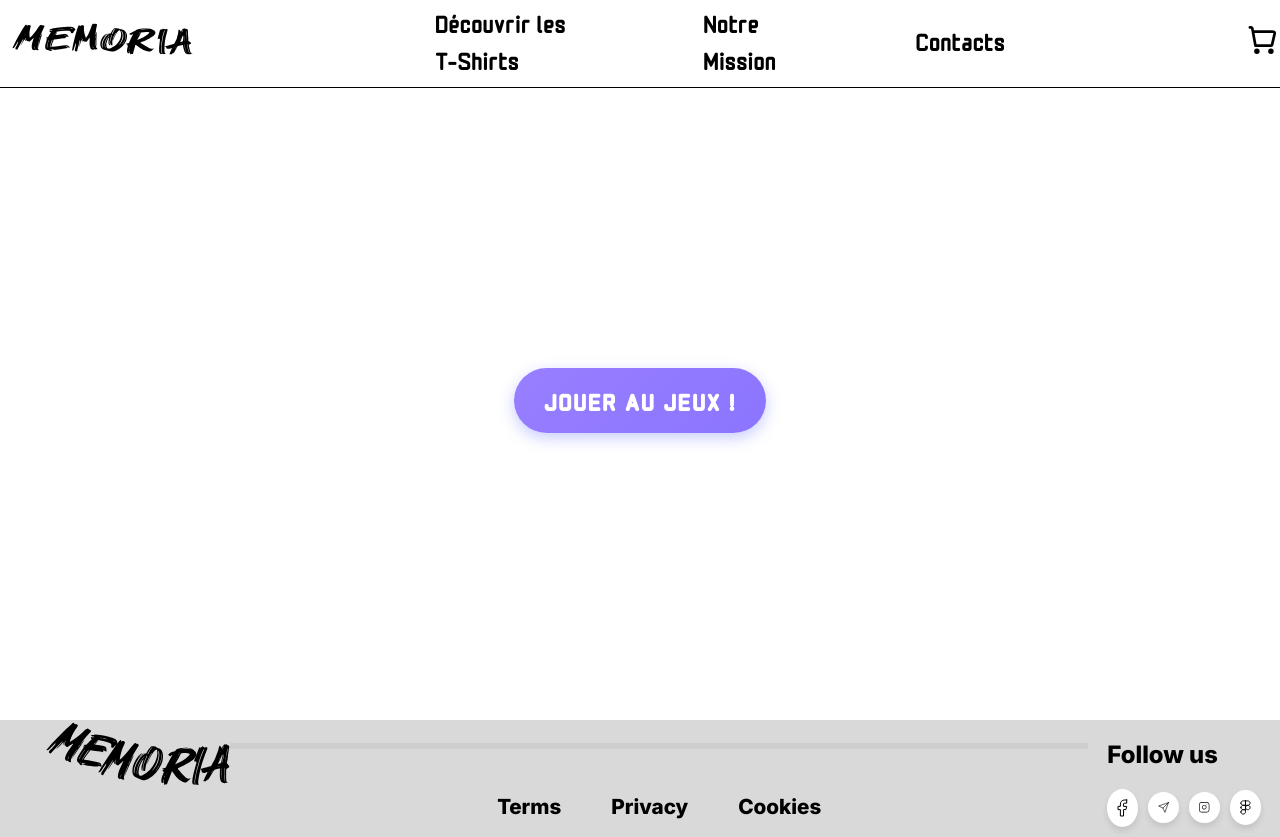
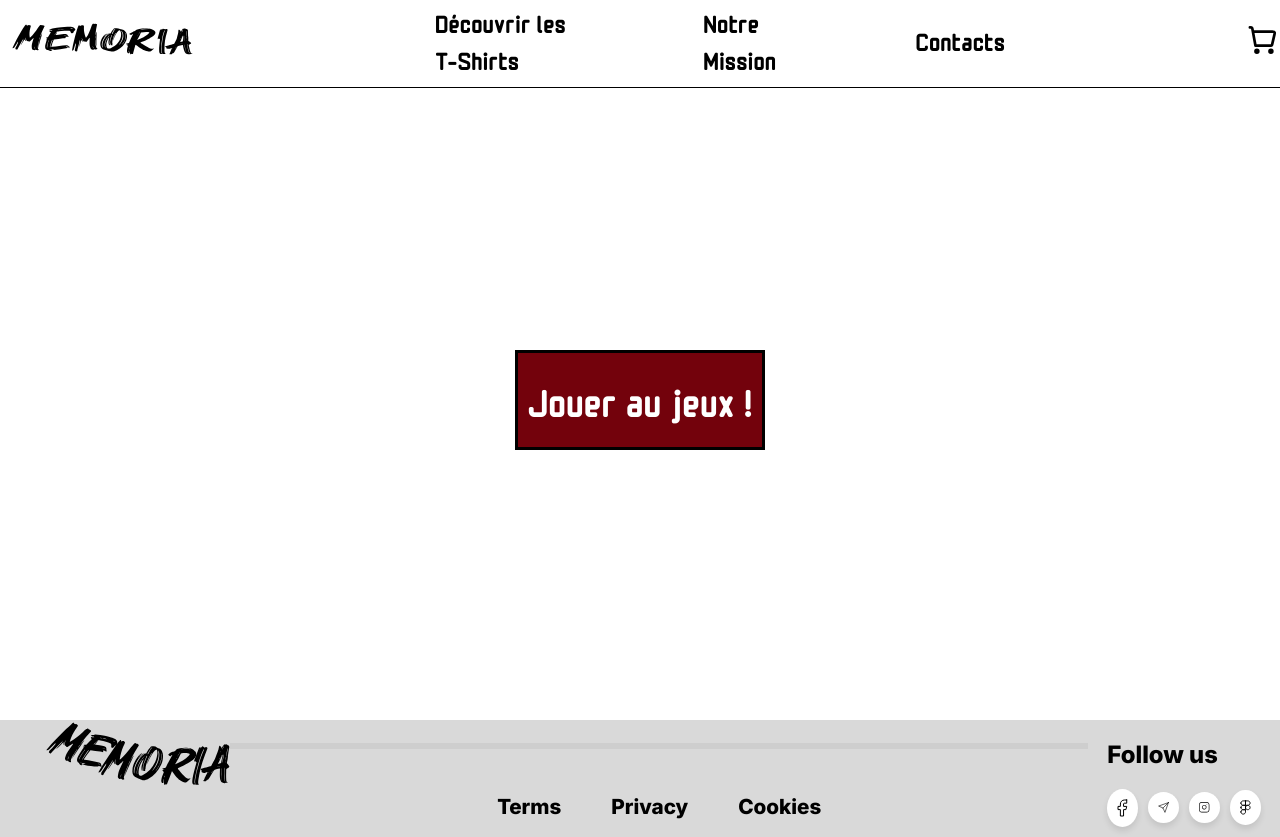
Before and after one commit to Thomas-bon/Memoria, a Vue app: page /Game in a window 1280 px wide. Built offline with nearby package versions, Linux system fonts and the light colour scheme.

Commit message:
feat: enhance button design in JeuxView; update styles and add hover effects

```diff
--- a/src/views/JeuxView.vue
+++ b/src/views/JeuxView.vue
@@ -3,7 +3,7 @@
   <div :style="{ display: displayMenu ? 'flex' : 'none' }" id="startPage">
 
 
-    <button @click="startGame">Jouer au jeux !</button>
+    <button @click="startGame"><span>Jouer au jeux !</span></button>
 
   </div>
   <div :style="{ display: displayGame ? 'block' : 'none' }" id="app">
@@ -343,28 +343,48 @@ export default {
 
 
 button {
-  background: linear-gradient(135deg, #987eff, #8c75ff);
+  width: 250px;
+  height: 100px;
+  background-color: #73020C;
   color: white;
-  font-size: 1.5rem;
-  font-weight: bold;
-  padding: 15px 30px;
+  font-family: "MonoManiac One";
+  font-size: 40px;
   border: none;
-  border-radius: 50px;
+  overflow: hidden;
   cursor: pointer;
-  transition: transform 0.2s, box-shadow 0.3s;
-  outline: none;
-  text-transform: uppercase;
-  letter-spacing: 2px;
-  box-shadow: 0px 5px 15px rgba(117, 129, 255, 0.4);
+  margin: 4rem auto;
+  display: flex;
+  align-items: center;
+  justify-content: center;
+  text-decoration: none;
+  border: solid 3px #000000;
+  position: relative;
 }
 
-button:hover {
-  transform: translateY(-3px);
-  box-shadow: 0px 10px 20px rgba(117, 119, 255, 0.6);
+button::before {
+  content: '';
+  position: absolute;
+  top: 0;
+  left: -100%;
+  width: 100%;
+  height: 100%;
+  background-color: white;
+  z-index: 1;
+  transition: left 0.4s ease;
 }
 
-button:active {
-  transform: translateY(1px);
-  box-shadow: 0px 2px 10px rgba(124, 117, 255, 0.5);
+button:hover::before {
+  left: 0;
 }
+
+button span {
+  position: relative;
+  z-index: 2;
+  transition: color 0.3s ease;
+}
+
+button:hover span {
+  color: #73020C;
+}
+
 </style>
```
